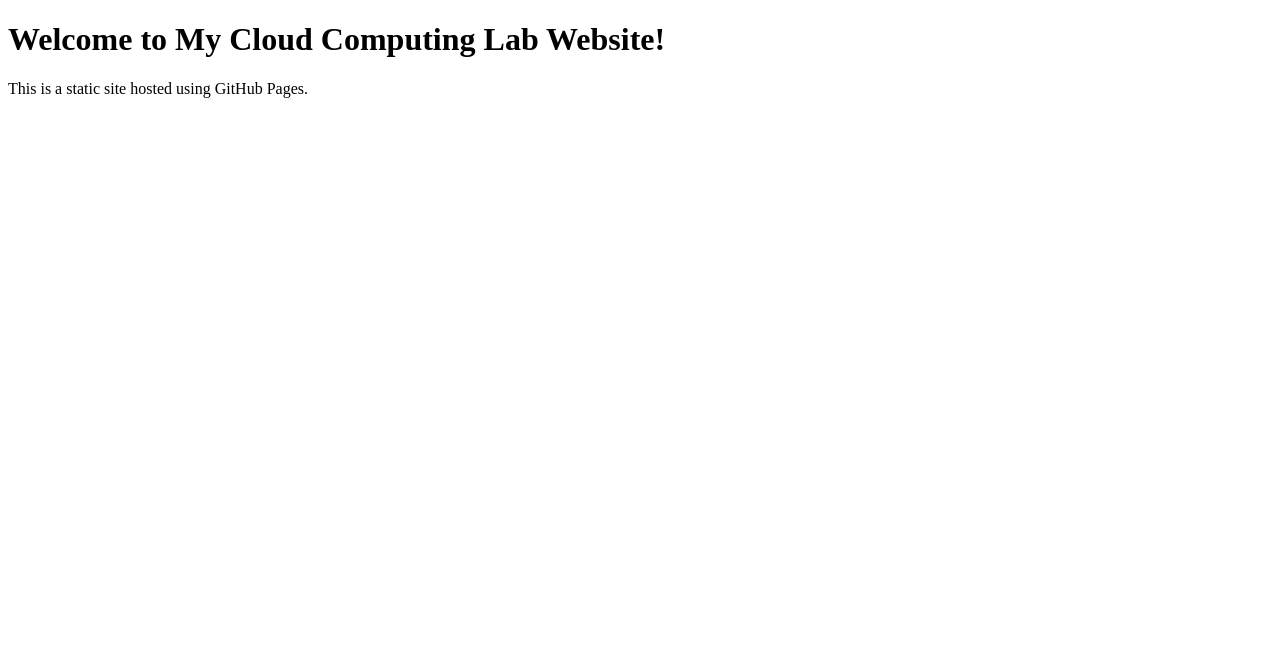
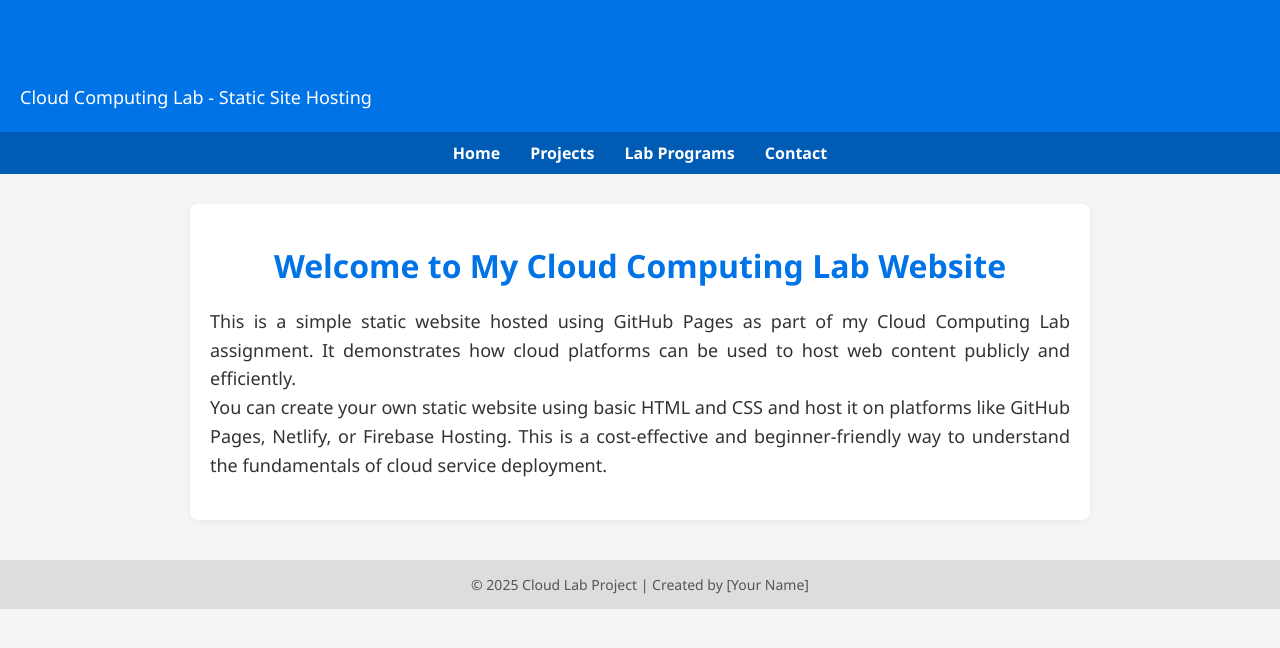
Before and after one commit to Jayavinoda18/cloud-static-website, a plain HTML site: page index.html in a window 1280 px wide. Drawn offline with Linux system fonts and the light colour scheme.

Commit message:
index.html

```diff
--- a/index.html
+++ b/index.html
@@ -1,10 +1,105 @@
 <!DOCTYPE html>
-<html>
+<html lang="en">
 <head>
-  <title>My Cloud Website</title>
+  <meta charset="UTF-8">
+  <meta name="viewport" content="width=device-width, initial-scale=1">
+  <title>Cloud Computing Lab</title>
+  <style>
+    * {
+      margin: 0;
+      padding: 0;
+      box-sizing: border-box;
+      font-family: 'Segoe UI', Tahoma, Geneva, Verdana, sans-serif;
+    }
+
+    body {
+      background: #f5f5f5;
+      color: #333;
+    }
+
+    header {
+      background-color: #0073e6;
+      padding: 20px;
+      text-align: center;
+      color: white;
+      box-shadow: 0 2px 10px rgba(0,0,0,0.1);
+    }
+
+    nav {
+      background-color: #005bb5;
+      display: flex;
+      justify-content: center;
+      padding: 10px;
+    }
+
+    nav a {
+      color: white;
+      text-decoration: none;
+      margin: 0 15px;
+      font-weight: bold;
+      transition: color 0.3s;
+    }
+
+    nav a:hover {
+      color: #ffcc00;
+    }
+
+    .container {
+      padding: 40px 20px;
+      max-width: 900px;
+      margin: auto;
+      background-color: white;
+      box-shadow: 0 2px 8px rgba(0,0,0,0.05);
+      margin-top: 30px;
+      border-radius: 8px;
+    }
+
+    h1 {
+      color: #0073e6;
+      margin-bottom: 20px;
+      text-align: center;
+    }
+
+    p {
+      font-size: 18px;
+      line-height: 1.6;
+      text-align: justify;
+    }
+
+    footer {
+      text-align: center;
+      background-color: #ddd;
+      padding: 15px;
+      margin-top: 40px;
+      font-size: 14px;
+      color: #555;
+    }
+  </style>
 </head>
 <body>
-  <h1>Welcome to My Cloud Computing Lab Website!</h1>
-  <p>This is a static site hosted using GitHub Pages.</p>
+
+  <header>
+    <h1>My Cloud Website</h1>
+    <p>Cloud Computing Lab - Static Site Hosting</p>
+  </header>
+
+  <nav>
+    <a href="#">Home</a>
+    <a href="#">Projects</a>
+    <a href="#">Lab Programs</a>
+    <a href="#">Contact</a>
+  </nav>
+
+  <div class="container">
+    <h1>Welcome to My Cloud Computing Lab Website</h1>
+    <p>This is a simple static website hosted using GitHub Pages as part of my Cloud Computing Lab assignment. It demonstrates how cloud platforms can be used to host web content publicly and efficiently.</p>
+
+    <p>You can create your own static website using basic HTML and CSS and host it on platforms like GitHub Pages, Netlify, or Firebase Hosting. This is a cost-effective and beginner-friendly way to understand the fundamentals of cloud service deployment.</p>
+  </div>
+
+  <footer>
+    © 2025 Cloud Lab Project | Created by [Your Name]
+  </footer>
+
 </body>
 </html>
```
